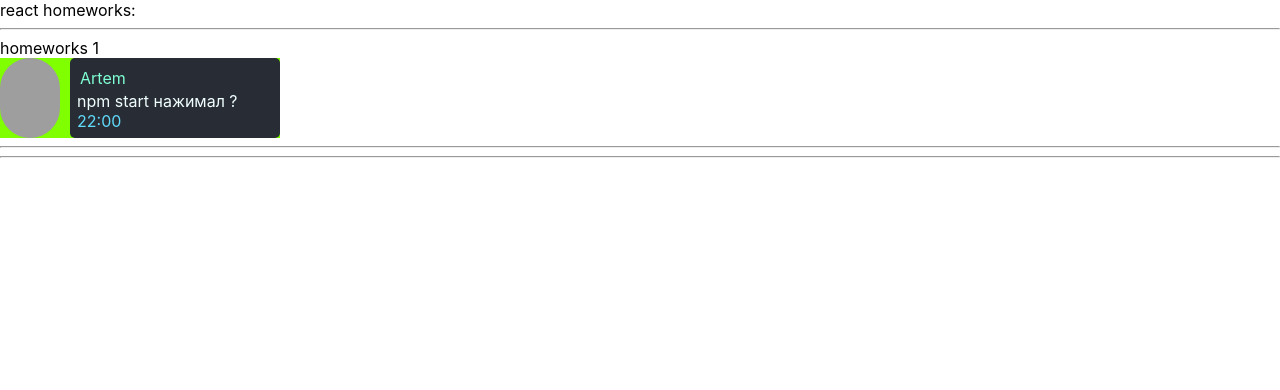
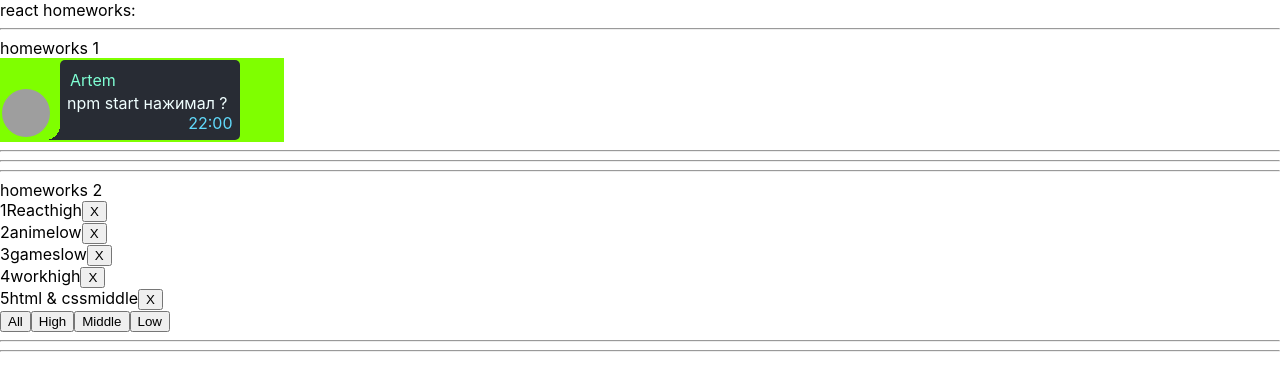
Before and after one commit to AlexFilonenko88/hw-it-inc-Ignat, a React (Create React App) app: page / in a window 1280 px wide. Shown: the top 390 px of the page. Built offline with nearby package versions, Linux system fonts and the light colour scheme; grey boxes are pictures that could not be loaded.

Commit message:
lesson 2

```diff
--- a/src/p1-main/m1-ui/u1-app/App.tsx
+++ b/src/p1-main/m1-ui/u1-app/App.tsx
@@ -1,13 +1,14 @@
 import React from 'react'
 import s from './App.module.css'
 import HW1 from '../../../p2-homeworks/h1/HW1'
+import HW2 from "../../../p2-homeworks/h2/HW2";
 
 function App() {
     return (
         <div className={s.App}>
             <div>react homeworks:</div>
             <HW1/>
-            {/*<HW2/>*/}
+            <HW2/>
             {/*<HW3/>*/}
             {/*<HW4/>*/}
             {/*<HW5/>*/}
--- a/src/p2-homeworks/h1/Message.module.css
+++ b/src/p2-homeworks/h1/Message.module.css
@@ -1,20 +1,34 @@
 .message {
     background-color: chartreuse;
     display: flex;
+    align-items: flex-end;
     width: 280px;
+    padding: 2px;
 }
 
 .wrapper {
     background-color: #282c34;
-    border-radius: 5px;
+    border-radius: 5px 5px 5px 0;
     padding: 7px;
     margin-left: 10px;
+    position: relative;
+}
+
+.wrapper:before {
+    content: '';
+    width: 15px;
+    height: 15px;
+    background: radial-gradient(circle at 0 0, rgba(0, 0, 0, 0) 15px, #282c34 0);
+    position: absolute;
+    bottom: 0;
+    left: -15px;
 }
 
 .messageImg {
-    width: 60px;
+    width: 48px;
+    height: 48px;
     border-radius: 50px;
-    /*margin-right: 15px;*/
+    margin-bottom: 3px;
 }
 
 .name {
@@ -25,8 +39,11 @@
 .messageM {
     color: azure;
     margin-right: 5px;
+    word-wrap: break-word;
 }
 
 .time {
     color: #61dafb;
+    display: flex;
+    justify-content: flex-end;
 }
--- a/src/p2-homeworks/h2/Affair.tsx
+++ b/src/p2-homeworks/h2/Affair.tsx
@@ -1,18 +1,22 @@
 import React from 'react'
+import {AffairType} from "./HW2";
 
 type AffairPropsType = {
     // key не нужно типизировать
-    affair: any // need to fix any
-    deleteAffairCallback: any // need to fix any
+    affair: AffairType // need to fix any
+    deleteAffairCallback: (id: number) => void // need to fix any
 }
 
 function Affair(props: AffairPropsType) {
-    const deleteCallback = () => {}// need to fix
+    const deleteCallback = () => {
+        props.deleteAffairCallback(props.affair._id);
+    }// need to fix
 
     return (
         <div>
-            // show some text
-
+            {props.affair._id}
+            {props.affair.name}
+            {props.affair.priority}
             <button onClick={deleteCallback}>X</button>
         </div>
     )
--- a/src/p2-homeworks/h2/Affairs.tsx
+++ b/src/p2-homeworks/h2/Affairs.tsx
@@ -1,11 +1,11 @@
 import React from 'react'
 import Affair from './Affair'
-import {AffairType} from './HW2'
+import {AffairType, FilterType} from './HW2'
 
 type AffairsPropsType = { // need to fix any
-    data: any
-    setFilter: any
-    deleteAffairCallback: any
+    data: Array<AffairType>
+    setFilter: (filter: FilterType) => void
+    deleteAffairCallback: (id: number) => void
 }
 
 function Affairs(props: AffairsPropsType) {
@@ -17,14 +17,21 @@
         />
     ))
 
-    const setAll = () => {} // need to fix
-    const setHigh = () => {}
-    const setMiddle = () => {}
-    const setLow = () => {}
+    const setAll = () => {
+        props.setFilter('all')
+    } // need to fix
+    const setHigh = () => {
+        props.setFilter('high')
+    }
+    const setMiddle = () => {
+        props.setFilter('middle')
+    }
+    const setLow = () => {
+        props.setFilter('low')
+    }
 
     return (
         <div>
-
             {mappedAffairs}
 
             <button onClick={setAll}>All</button>
--- a/src/p2-homeworks/h2/HW2.tsx
+++ b/src/p2-homeworks/h2/HW2.tsx
@@ -2,12 +2,12 @@
 import Affairs from './Affairs'
 
 // types
-export type AffairPriorityType = any // need to fix any
-export type AffairType = any // need to fix any
+export type AffairPriorityType = 'high' | 'low' | 'middle';// need to fix any
+export type AffairType = { _id: number, name: string, priority: AffairPriorityType } // need to fix any
 export type FilterType = 'all' | AffairPriorityType
 
 // constants
-const defaultAffairs: any = [ // need to fix any
+const defaultAffairs: Array<AffairType> = [ // need to fix any
     {_id: 1, name: 'React', priority: 'high'},
     {_id: 2, name: 'anime', priority: 'low'},
     {_id: 3, name: 'games', priority: 'low'},
@@ -16,20 +16,29 @@
 ]
 
 // pure helper functions
-export const filterAffairs = (affairs: any, filter: any): any => { // need to fix any
-    if (filter === 'all') return affairs
-    else return // need to fix
+export const filterAffairs = (affairs: Array<AffairType>, filter: FilterType): Array<AffairType> => { // need to fix any
+    if (filter === 'high') {
+        return affairs.filter(el => el.priority === 'high');
+    }
+    if (filter === 'low') {
+        return affairs.filter(el => el.priority === 'low');
+    }
+    if (filter === 'middle') {
+        return affairs.filter(el => el.priority === 'middle');
+    } else return affairs;
+    // need to fix
 }
-export const deleteAffair = (affairs: any, _id: any): any => { // need to fix any
-    return // need to fix
+export const deleteAffair = (affairs: Array<AffairType>, _id: number): Array<AffairType> => { // need to fix any
+    return affairs.filter(el => el._id !== _id);
+    // need to fix
 }
 
-function HW2() {
-    const [affairs, setAffairs] = useState<any>(defaultAffairs) // need to fix any
+export function HW2() {
+    const [affairs, setAffairs] = useState<Array<AffairType>>(defaultAffairs) // need to fix any
     const [filter, setFilter] = useState<FilterType>('all')
 
     const filteredAffairs = filterAffairs(affairs, filter)
-    const deleteAffairCallback = (_id: any) => setAffairs(deleteAffair(affairs, _id)) // need to fix any
+    const deleteAffairCallback = (_id: number) => setAffairs(deleteAffair(affairs, _id)) // need to fix any
 
     return (
         <div>
```
